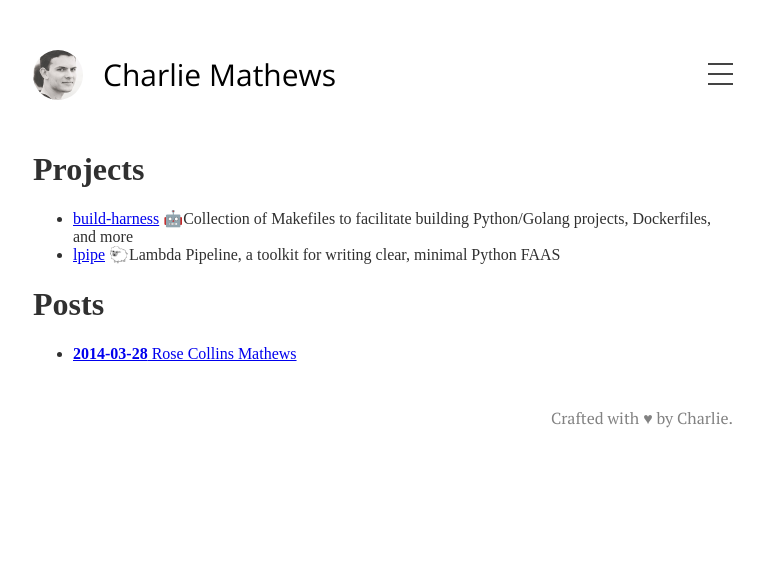
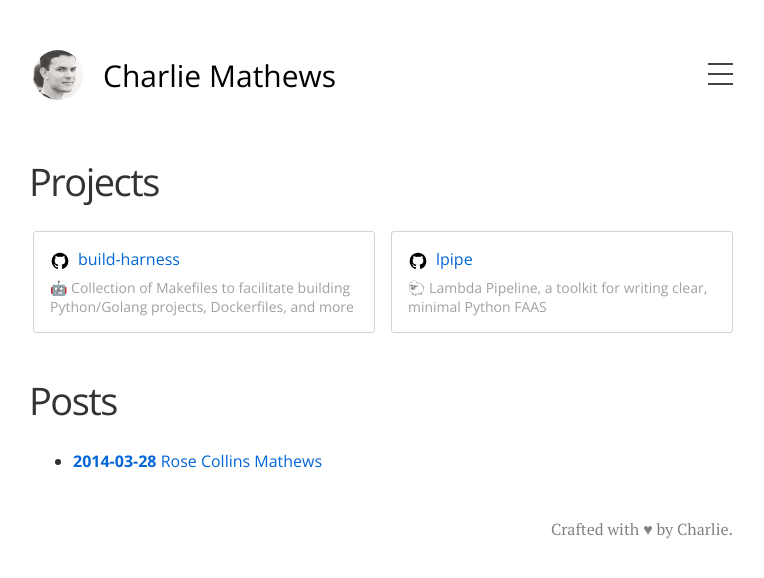
Before and after one commit to alphachai/charliemathews.com, a Jekyll site: the page built from index.md, in a window 1280 px wide. Shown: the top 578 px of the page, without its empty margins (257-1021 px from the left). Built offline with Jekyll 4.4.1, drawn with Linux system fonts in a browser that asks for light colours.

Commit message:
Fix formatting of homepage and add formatting of github projects

```diff
--- a/_data/projects.yml
+++ b/_data/projects.yml
@@ -1,6 +1,6 @@
 - name: build-harness
-  desc: 🤖Collection of Makefiles to facilitate building Python/Golang projects, Dockerfiles, and more
+  desc: 🤖 Collection of Makefiles to facilitate building Python/Golang projects, Dockerfiles, and more
   url: https://github.com/mintel/build-harness
 - name: lpipe
-  desc: 🐑Lambda Pipeline, a toolkit for writing clear, minimal Python FAAS
+  desc: 🐑 Lambda Pipeline, a toolkit for writing clear, minimal Python FAAS
   url: https://github.com/mintel/lpipe
--- a/_layouts/post.html
+++ b/_layouts/post.html
@@ -4,7 +4,7 @@ layout: default
 
 <article>
   <div class="meta-background" style="background-image: url({{ "static/uploads" | relative_url}}/{{ page.cover }})"></div>
-  <h2>{{ page.title }}</h2>
+  <h1>{{ page.title }}</h1>
   <div class="meta">{{ page.date | date: "%B %-d, %Y" }}</div>
   <div class="body">
     {{ content }}
--- a/index.md
+++ b/index.md
@@ -2,16 +2,24 @@
 layout: default
 ---
 
-# Projects
-<ul id="projects">
+## Projects
+
+<div id="projects_display">
 {% for project in site.data.projects %}
-  <li>
-    <a href="{{ project.url }}">{{ project.name }}</a> {{ project.desc }}
-  </li>
+  <div class="project">
+    <div class="project_inner clear">
+      <div class="name clear">
+        <div class="icon_wrap"><svg title="Github" class="icon icon_github"><use xlink:href="{{ "static/img/icons.svg" | relative_url }}#logo-github"/></svg></div>
+        <a href="{{ project.url }}">{{ project.name }}</a>
+      </div>
+      <div class="desc clear">{{ project.desc }}</div>
+    </div>
+  </div>
 {% endfor %}
-</ul>
+</div>
 
-# Posts
+## Posts
+
 <ul id="posts">
   {% for post in site.posts %}
     <li>
```
Also changed, not shown: frontend/css/style.scss (+89 -17 lines), static/dist/style.css.
